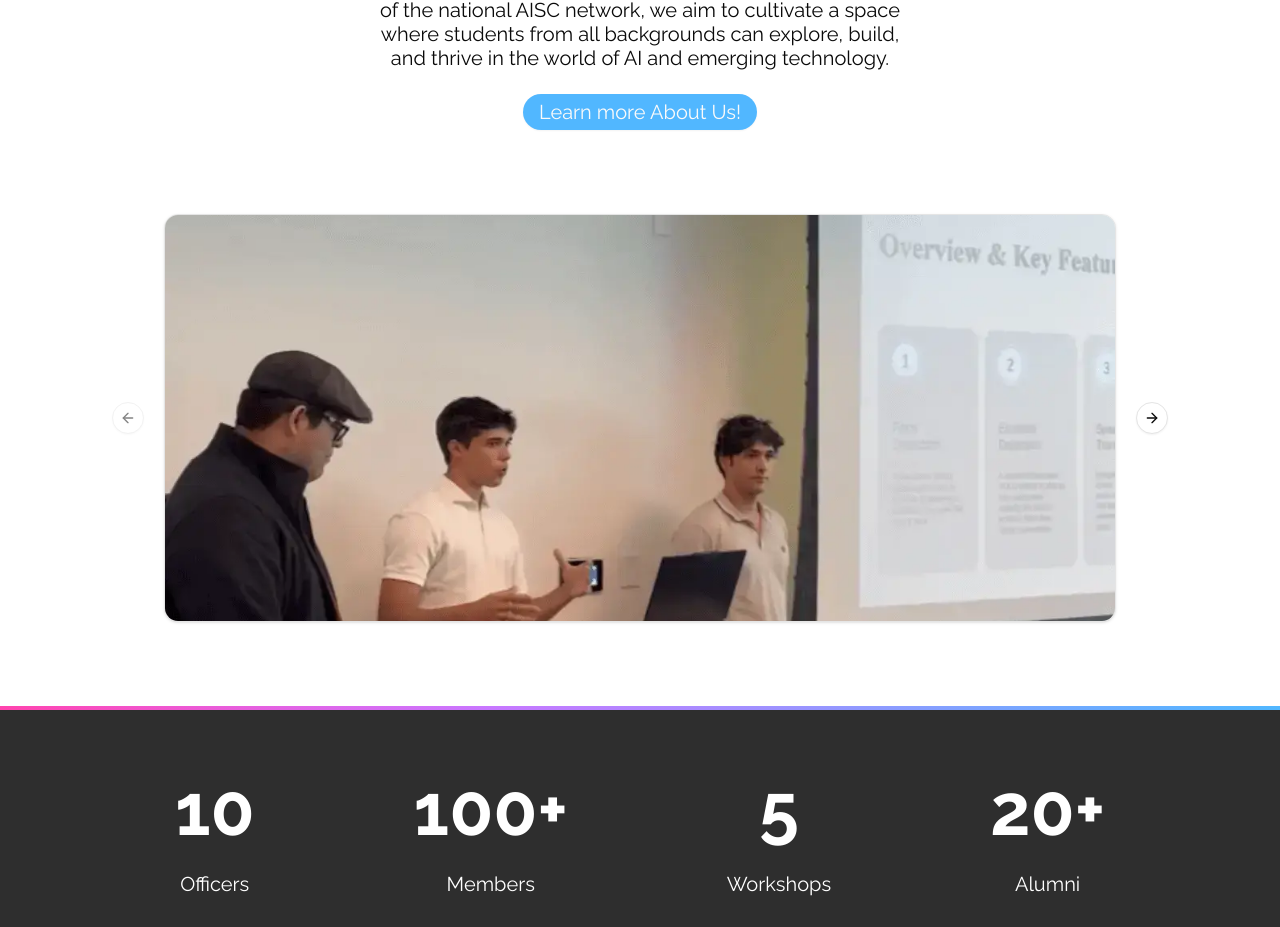
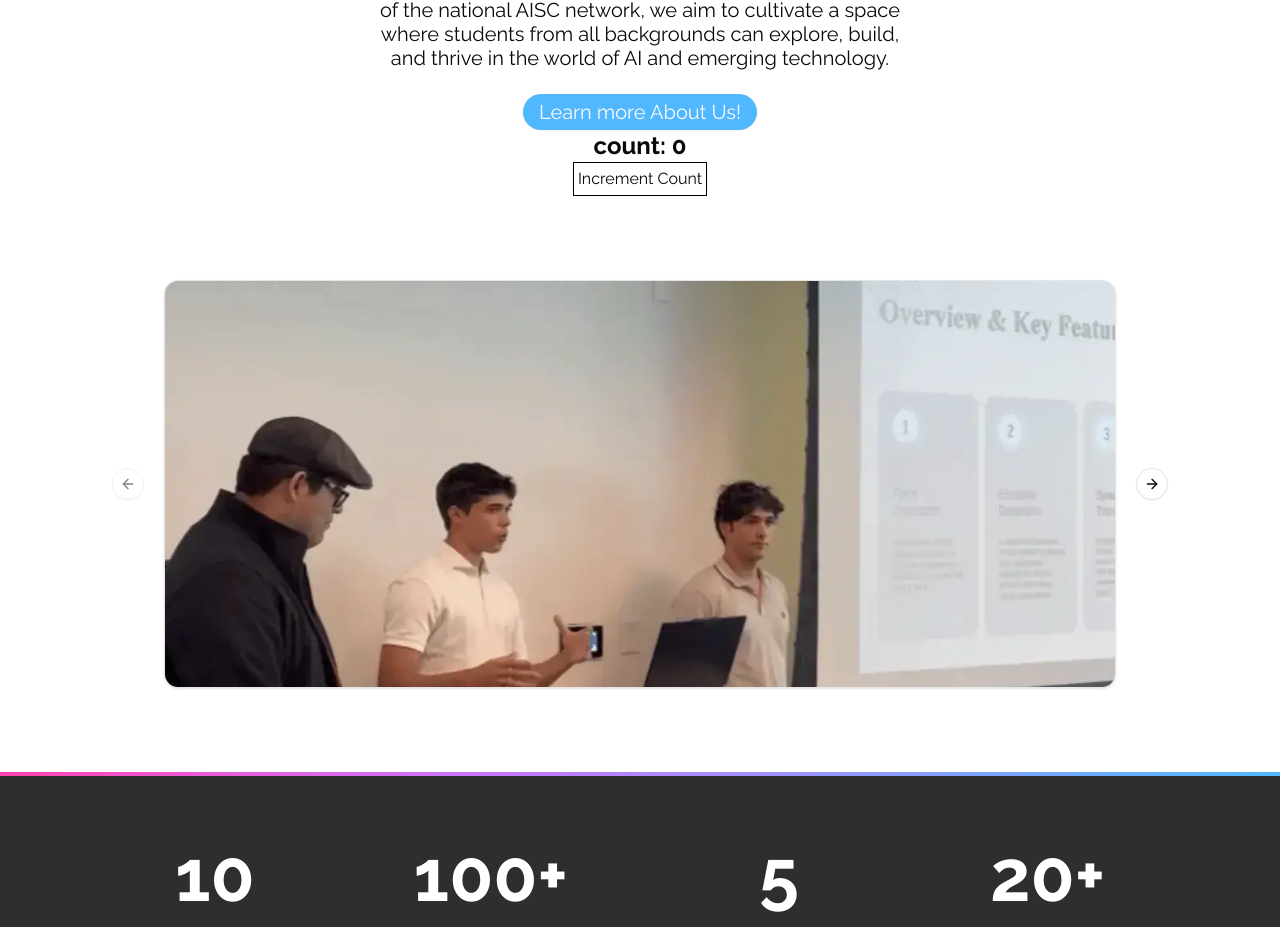
Before and after one commit to acm-ucr/aisc, a Next.js app: page / in a window 1280 px wide. Shown: the part 854-1781 px from the top of the page. Built offline with nearby package versions, Linux system fonts and the light colour scheme.

Commit message:
react hook demo

```diff
--- a/src/components/home/Description.tsx
+++ b/src/components/home/Description.tsx
@@ -1,7 +1,16 @@
+"use client";
 import { Button } from "@/components/ui/button";
 import Link from "next/link";
+import { useState } from "react";
 
 const Description = () => {
+  //let count: number = 0;
+  const [count, setCount] = useState(0);
+  const increment = () => {
+    //count += 1;
+    setCount(count + 1);
+    console.log("updating count", count);
+  };
   return (
     <div className="mx-auto my-20 flex w-7/8 flex-col items-center text-center sm:w-3/4 lg:w-1/2">
       <p className="text-xl sm:text-2xl">
@@ -18,6 +27,13 @@ const Description = () => {
       <Button className="bg-aisc-blue hover:bg-aisc-black rounded-3xl text-base sm:text-xl">
         <Link href="/about">Learn more About Us!</Link>
       </Button>
+      <p className="text-2xl font-bold">count: {count}</p>
+      <button
+        className="cursor-pointer border-1 border-black p-1"
+        onClick={increment}
+      >
+        Increment Count
+      </button>
     </div>
   );
 };
```
